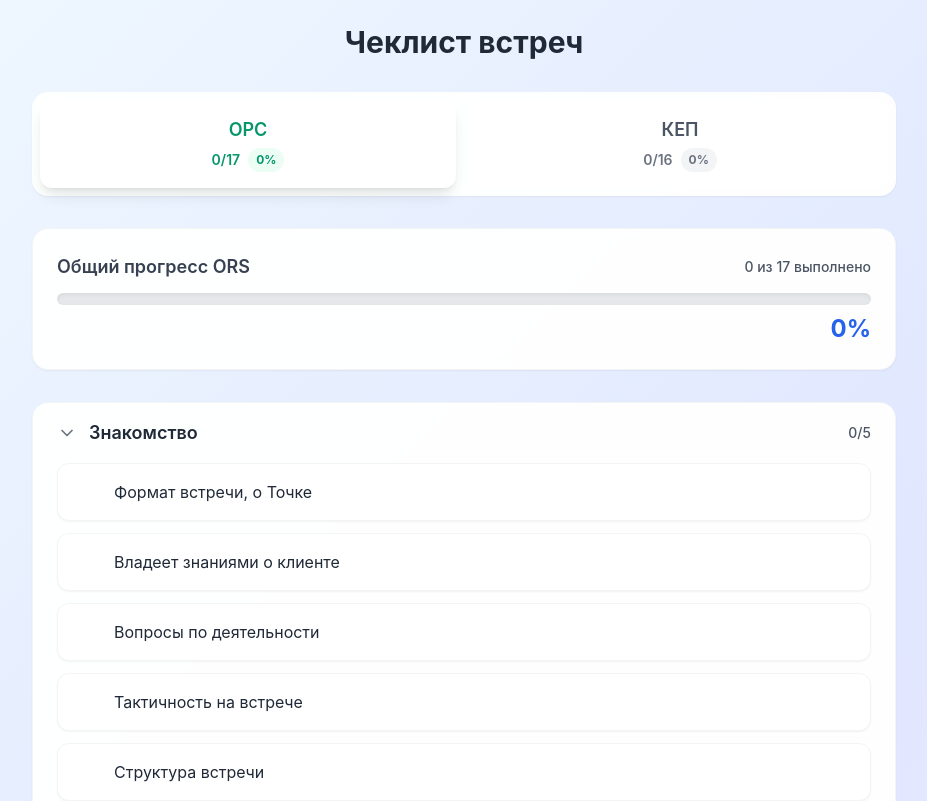
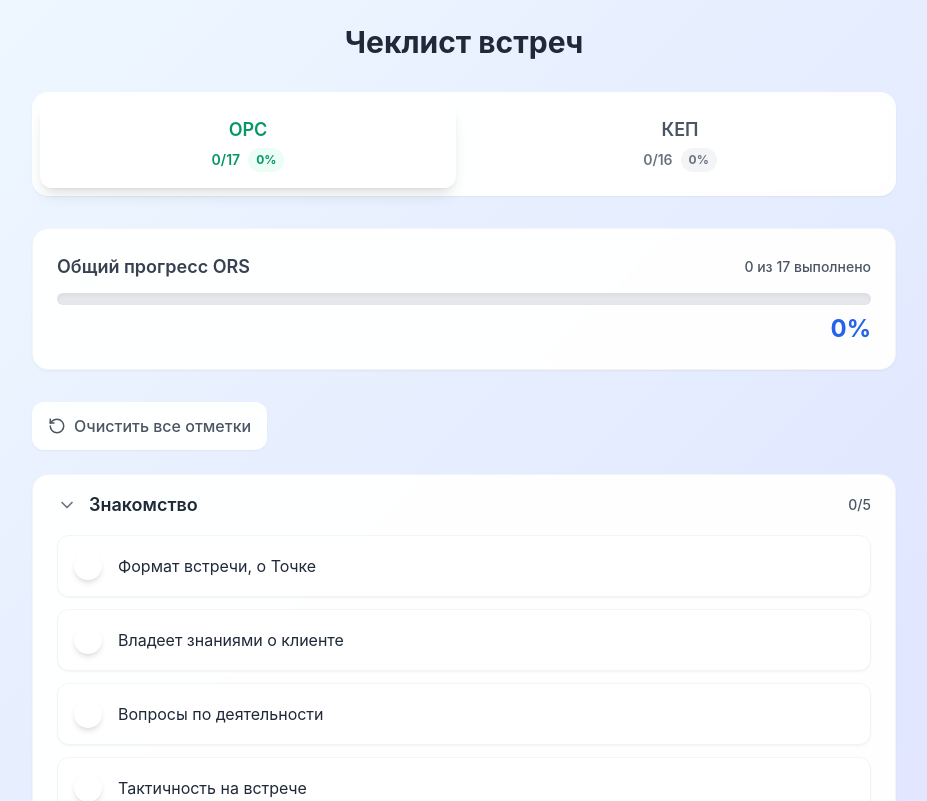
Before and after one commit to BlitzkriegBop666/checklist, a React (Vite) app: page / in a window 1280 px wide. Shown: the top 801 px of the page, without its empty margins (176-1103 px from the left). Built offline with nearby package versions, Linux system fonts and the light colour scheme.

Commit message:
Add clear button and improve checkbox visibility

```diff
--- a/src/App.tsx
+++ b/src/App.tsx
@@ -3,6 +3,7 @@ import { useLocalStorage } from './hooks/useLocalStorage';
 import ChecklistBlock from './components/ChecklistBlock';
 import OverallProgress from './components/OverallProgress';
 import TabButton from './components/TabButton';
+import ClearButton from './components/ClearButton';
 import { kepChecklistBlocks } from './data/kepData';
 import { orsChecklistBlocks } from './data/orsData';
 import type { ChecklistBlock as ChecklistBlockType, ChecklistType } from './types/checklist';
@@ -61,6 +62,20 @@ function App() {
   const orsStats = getTabStats(orsBlocks);
   const kepStats = getTabStats(kepBlocks);
 
+  const handleClearAll = () => {
+    if (activeTab === 'ors') {
+      setOrsBlocks(orsChecklistBlocks.map(block => ({
+        ...block,
+        items: block.items.map(item => ({ ...item, completed: false }))
+      })));
+    } else {
+      setKepBlocks(kepChecklistBlocks.map(block => ({
+        ...block,
+        items: block.items.map(item => ({ ...item, completed: false }))
+      })));
+    }
+  };
+
   const currentBlocks = getCurrentBlocks();
 
   return (
@@ -98,6 +113,11 @@ function App() {
           />
         </div>
 
+        {/* Clear Button */}
+        <div className="mb-6">
+          <ClearButton onClear={handleClearAll} />
+        </div>
+
         {/* Checklist Blocks */}
         <div className="space-y-6">
           {currentBlocks.map(block => (
--- a/src/components/ChecklistItem.tsx
+++ b/src/components/ChecklistItem.tsx
@@ -25,10 +25,10 @@ export default function ChecklistItem({
       <button
         onClick={() => onToggle(id)}
         type="button"
-        className={`flex-shrink-0 w-6 h-6 rounded-full border-2 flex items-center justify-center transition-all duration-200 hover:scale-105 ${
+        className={`checkbox-button flex-shrink-0 w-7 h-7 rounded-full border-2 flex items-center justify-center transition-all duration-200 hover:scale-105 shadow-md ${
           completed
-            ? 'bg-emerald-500 border-emerald-500 text-white shadow-md'
-            : 'border-gray-300 hover:border-emerald-400 hover:bg-emerald-50'
+            ? 'bg-emerald-500 border-emerald-500 text-white shadow-lg'
+            : 'border-gray-400 bg-white hover:border-emerald-400 hover:bg-emerald-50 hover:shadow-lg'
         }`}
         style={{ WebkitTapHighlightColor: 'transparent' }}
       >
--- /dev/null
+++ b/src/components/ClearButton.tsx
@@ -0,0 +1,58 @@
+import React, { useState } from 'react';
+import { RotateCcw, AlertTriangle } from 'lucide-react';
+
+interface ClearButtonProps {
+  onClear: () => void;
+}
+
+export default function ClearButton({ onClear }: ClearButtonProps) {
+  const [showConfirm, setShowConfirm] = useState(false);
+
+  const handleClear = () => {
+    onClear();
+    setShowConfirm(false);
+  };
+
+  if (showConfirm) {
+    return (
+      <div className="bg-white/70 backdrop-blur-sm backdrop-blur-fallback rounded-2xl shadow-sm border border-red-200 p-4">
+        <div className="flex items-center gap-3 mb-4">
+          <AlertTriangle className="text-red-500" size={20} />
+          <span className="text-red-700 font-medium">
+            Вы уверены, что хотите очистить все отметки?
+          </span>
+        </div>
+        <div className="flex gap-3">
+          <button
+            onClick={handleClear}
+            type="button"
+            className="px-4 py-2 bg-red-500 text-white rounded-lg font-medium hover:bg-red-600 transition-colors duration-200"
+            style={{ WebkitTapHighlightColor: 'transparent' }}
+          >
+            Да, очистить
+          </button>
+          <button
+            onClick={() => setShowConfirm(false)}
+            type="button"
+            className="px-4 py-2 bg-gray-200 text-gray-700 rounded-lg font-medium hover:bg-gray-300 transition-colors duration-200"
+            style={{ WebkitTapHighlightColor: 'transparent' }}
+          >
+            Отмена
+          </button>
+        </div>
+      </div>
+    );
+  }
+
+  return (
+    <button
+      onClick={() => setShowConfirm(true)}
+      type="button"
+      className="flex items-center gap-2 px-4 py-3 bg-white/70 backdrop-blur-sm backdrop-blur-fallback rounded-xl shadow-sm border border-gray-200 text-gray-600 hover:text-red-600 hover:border-red-200 hover:bg-red-50/30 transition-all duration-200 font-medium"
+      style={{ WebkitTapHighlightColor: 'transparent' }}
+    >
+      <RotateCcw size={18} />
+      <span>Очистить все отметки</span>
+    </button>
+  );
+}
--- a/src/index.css
+++ b/src/index.css
@@ -116,14 +116,15 @@ button, [role="button"] {
 
   /* Увеличить чекбоксы на мобильных */
   .checkbox-button {
-    width: 36px !important;
-    height: 36px !important;
+    width: 40px !important;
+    height: 40px !important;
     border-width: 3px !important;
-    box-shadow: 0 4px 8px rgba(0, 0, 0, 0.1) !important;
+    box-shadow: 0 4px 12px rgba(0, 0, 0, 0.15) !important;
   }
 
   .checkbox-button:hover {
-    box-shadow: 0 6px 12px rgba(0, 0, 0, 0.15) !important;
+    box-shadow: 0 6px 16px rgba(0, 0, 0, 0.2) !important;
+    transform: scale(1.1) !important;
   }
 }
 
```
